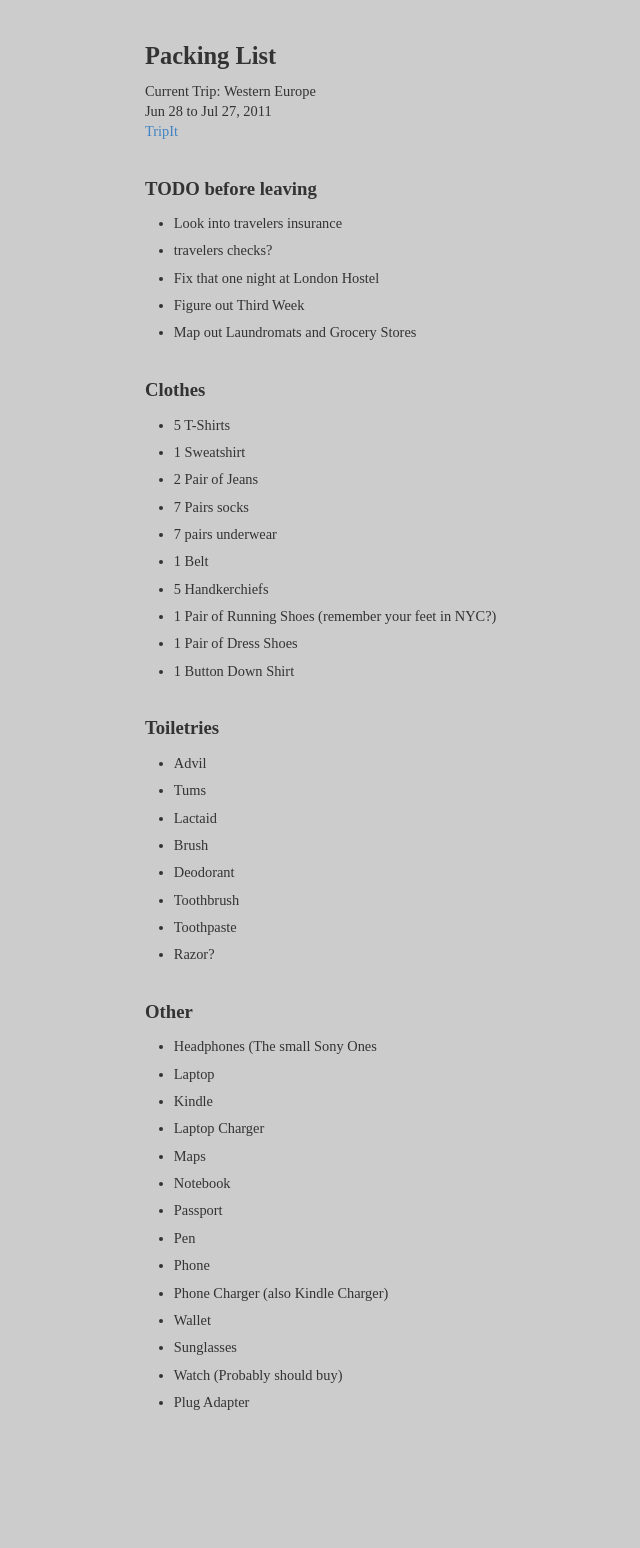
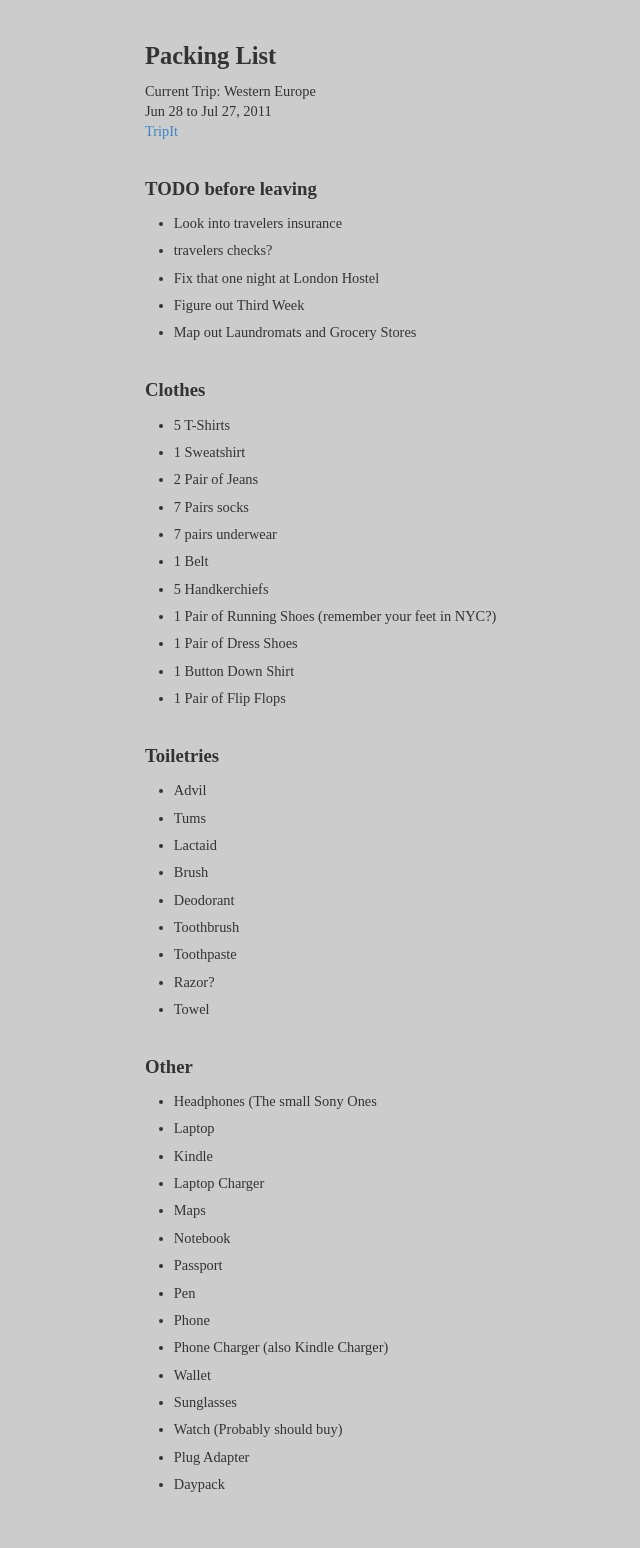
Before and after one commit to icco/traveling, a Jekyll site: the page built from index.md, in a window 1280 px wide. Shown: the whole page, without its empty margins (95-735 px from the left). Built offline with Jekyll 4.4.1, drawn with Linux system fonts in a browser that asks for light colours; Markdown is read by kramdown in place of the engine named in the settings; before the commit the page ends 1466 px from its top, so only the background shows below that.

Commit message:
more thoughts.

```diff
--- a/index.md
+++ b/index.md
@@ -29,6 +29,7 @@ Jun 28 to Jul 27, 2011
  * 1 Pair of Running Shoes (remember your feet in NYC?)
  * 1 Pair of Dress Shoes
  * 1 Button Down Shirt
+ * 1 Pair of Flip Flops
 
 ## Toiletries
 
@@ -40,6 +41,7 @@ Jun 28 to Jul 27, 2011
  * Toothbrush
  * Toothpaste
  * Razor?
+ * Towel
 
 ## Other
 
@@ -57,3 +59,4 @@ Jun 28 to Jul 27, 2011
  * Sunglasses
  * Watch (Probably should buy)
  * Plug Adapter
+ * Daypack
```
